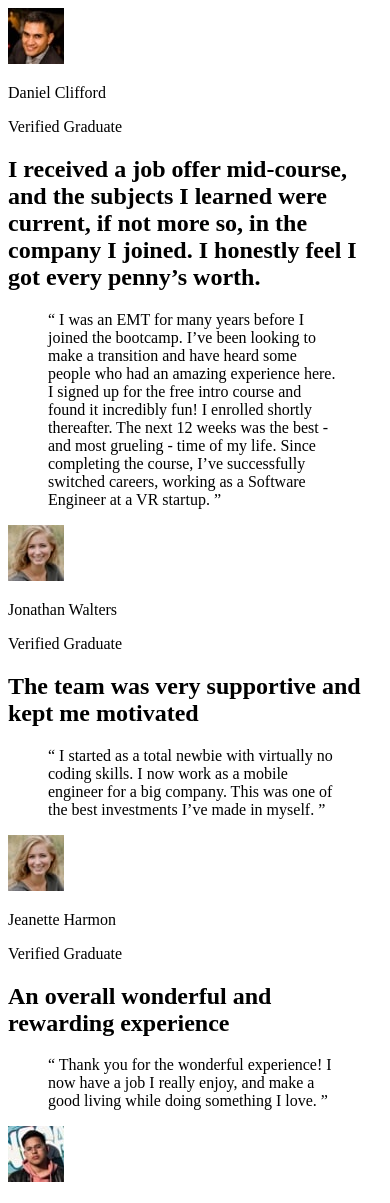
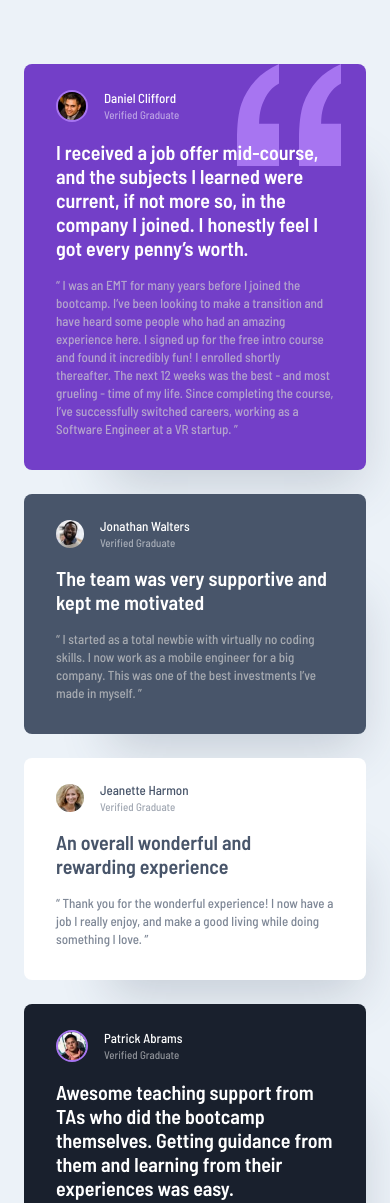
Before and after one commit to NoonPanirSabzi/testimonial-section, a plain HTML site: page index.html in a window 390 px wide. Shown: the top 1203 px of the page. Drawn offline with Linux system fonts and the light colour scheme.

Commit message:
Add mobile styles

```diff
--- a/index.html
+++ b/index.html
@@ -11,29 +11,36 @@
       href="./images/favicon-32x32.png"
     />
     <link rel="stylesheet" href="style.css" />
+    <link rel="preconnect" href="https://fonts.googleapis.com" />
+    <link rel="preconnect" href="https://fonts.gstatic.com" crossorigin />
+    <link
+      href="https://fonts.googleapis.com/css2?family=Barlow+Semi+Condensed:wght@500;600&display=swap"
+      rel="stylesheet"
+    />
 
     <title>testimonial🤵</title>
   </head>
   <body>
     <main>
       <div class="grid-wrapper">
-        <article class="item1">
+        <article class="card item1">
           <div class="profile">
             <img
+              class="profile-pic purple-border"
               src="images/image-daniel.jpg"
               alt="Daniel Clifford profile picture"
             />
-            <span class="name-job">
+            <span>
               <p class="name">Daniel Clifford</p>
               <p class="job">Verified Graduate</p>
             </span>
           </div>
-          <h2>
+          <h2 class="white-heading">
             I received a job offer mid-course, and the subjects I learned were
             current, if not more so, in the company I joined. I honestly feel I
             got every penny’s worth.
           </h2>
-          <blockquote>
+          <blockquote class="white-p">
             “ I was an EMT for many years before I joined the bootcamp. I’ve
             been looking to make a transition and have heard some people who had
             an amazing experience here. I signed up for the free intro course
@@ -43,58 +50,65 @@
             as a Software Engineer at a VR startup. ”
           </blockquote>
         </article>
-        <article class="item2">
+        <article class="card item2">
           <div class="profile">
             <img
-              src="images/image-jeanette.jpg"
+              class="profile-pic"
+              src="images/image-jonathan.jpg"
               alt="Jonathan Walters profile picture"
             />
-            <span class="name-job">
+            <span>
               <p class="name">Jonathan Walters</p>
               <p class="job">Verified Graduate</p>
             </span>
           </div>
-          <h2>The team was very supportive and kept me motivated</h2>
-          <blockquote>
+          <h2 class="white-heading">
+            The team was very supportive and kept me motivated
+          </h2>
+          <blockquote class="white-p">
             “ I started as a total newbie with virtually no coding skills. I now
             work as a mobile engineer for a big company. This was one of the
             best investments I’ve made in myself. ”
           </blockquote>
         </article>
-        <article class="item3">
+        <article class="card item3 white-bg">
           <div class="profile">
             <img
+              class="profile-pic"
               src="images/image-jeanette.jpg"
               alt="Jeanette Harmon profile picture"
             />
-            <span class="name-job">
-              <p class="name">Jeanette Harmon</p>
-              <p class="job">Verified Graduate</p>
+            <span>
+              <p class="name gray">Jeanette Harmon</p>
+              <p class="job gray">Verified Graduate</p>
             </span>
           </div>
-          <h2>An overall wonderful and rewarding experience</h2>
-          <blockquote>
+          <h2 class="gray-heading">
+            An overall wonderful and rewarding experience
+          </h2>
+          <blockquote class="gray-p">
             “ Thank you for the wonderful experience! I now have a job I really
             enjoy, and make a good living while doing something I love. ”
           </blockquote>
         </article>
-        <article class="item4">
+        <article class="card item4">
           <div class="profile">
             <img
+              class="profile-pic purple-border"
               src="images/image-patrick.jpg"
               alt="Patrick Abrams profile picture"
             />
-            <span class="name-job">
+            <span>
               <p class="name">Patrick Abrams</p>
               <p class="job">Verified Graduate</p>
             </span>
           </div>
-          <h2>
+          <h2 class="white-heading">
             Awesome teaching support from TAs who did the bootcamp themselves.
             Getting guidance from them and learning from their experiences was
             easy.
           </h2>
-          <blockquote>
+          <blockquote class="white-p">
             “ The staff seem genuinely concerned about my progress which I find
             really refreshing. The program gave me the confidence necessary to
             be able to go out in the world and present myself as a capable
@@ -103,19 +117,22 @@
             and amazing people. ”
           </blockquote>
         </article>
-        <article class="item5">
+        <article class="card item5 white-bg">
           <div class="profile">
             <img
+              class="profile-pic"
               src="images/image-kira.jpg"
               alt="Kira Whittle profile picture"
             />
-            <span class="name-job">
-              <p class="name">Kira Whittle</p>
-              <p class="job">Verified Graduate</p>
+            <span>
+              <p class="name gray">Kira Whittle</p>
+              <p class="job gray">Verified Graduate</p>
             </span>
           </div>
-          <h2>Such a life-changing experience. Highly recommended!</h2>
-          <blockquote>
+          <h2 class="gray-heading">
+            Such a life-changing experience. Highly recommended!
+          </h2>
+          <blockquote class="gray-p">
             “ Before joining the bootcamp, I’ve never written a line of code. I
             needed some structure from professionals who can help me learn
             programming step by step. I was encouraged to enroll by a former
--- a/style.css
+++ b/style.css
@@ -0,0 +1,125 @@
+:root {
+  --white: #FFFFFF;
+  --mild-gray: #48556A;
+  --purple: #733FC8;
+  --mild-purple: #A775F1;
+  --bg-color: #ECF2F8;
+  --navy-blue: #19202D;
+  --mild-white: #CFCFCF;
+}
+
+body {
+  margin: 0;
+  padding-inline: 1.5rem;
+  padding-block: clamp(4rem, 14.3vw , 10.25rem);
+  background-color: var(--bg-color);
+  font-family: "Barlow Semi Condensed", sans-serif;
+  font-style: normal;
+}
+
+p, blockquote {
+  font-weight: 500;
+}
+
+h2 {
+  font-weight: 600;
+  font-size: 1.25rem;
+  margin-block: 1.125rem 1rem;
+}
+
+blockquote {
+  font-size: 0.8125rem;
+  line-height: 1.125rem;
+  margin-block: 0;
+  margin-inline: 0;
+}
+
+.name {
+  color: var(--white);
+  font-size: 0.8125rem;
+  line-height: 0.8125rem;
+  margin-block: 0 0.25rem;
+}
+
+.job {
+  color: var(--white);
+  opacity: 50%;
+  font-size: 0.6875rem;
+  line-height: 0.6875rem;
+  margin-block: 0;
+}
+
+.name.gray {
+  color: var(--mild-gray);
+}
+
+.job.gray {
+  color: var(--mild-gray);
+}
+
+.item1{
+  background-color: var(--purple);
+  background-image: url(images/bg-pattern-quotation.svg);
+  background-repeat: no-repeat;
+  background-position: top 0px right clamp(24px, 6.4vw, 80px);
+}
+
+.item2 {
+  background-color: var(--mild-gray);
+}
+
+.item4 {
+  background-color: var(--navy-blue);
+}
+
+.white-bg {
+  background-color: var(--white);
+}
+
+.white-heading {
+  color: var(--white);
+}
+
+.gray-heading {
+  color: var(--mild-gray);
+}
+
+.white-p {
+  color: var(--mild-white);
+  opacity: 70%;
+}
+
+.gray-p {
+  color: var(--mild-gray);
+  opacity: 70%;
+}
+
+.card {
+  border-radius: 0.5rem;
+  box-shadow: 40px 60px 50px -47px rgba(72, 85, 106, 0.2474);
+  padding-inline: 2rem;
+  padding-block: 1.625rem 2rem;
+}
+
+.profile {
+  display: flex;
+  gap: 1rem;
+  align-items: center;
+}
+
+.profile-pic {
+  border-radius: 50%;
+  inline-size: 1.75rem;
+  block-size: 1.75rem;
+}
+
+.purple-border {
+  border: 2px solid var(--mild-purple);
+}
+
+.grid-wrapper {
+  display: grid;
+  grid-template-columns: 1fr;
+  row-gap: 1.5rem;
+  column-gap: 1.875rem;
+}
```
